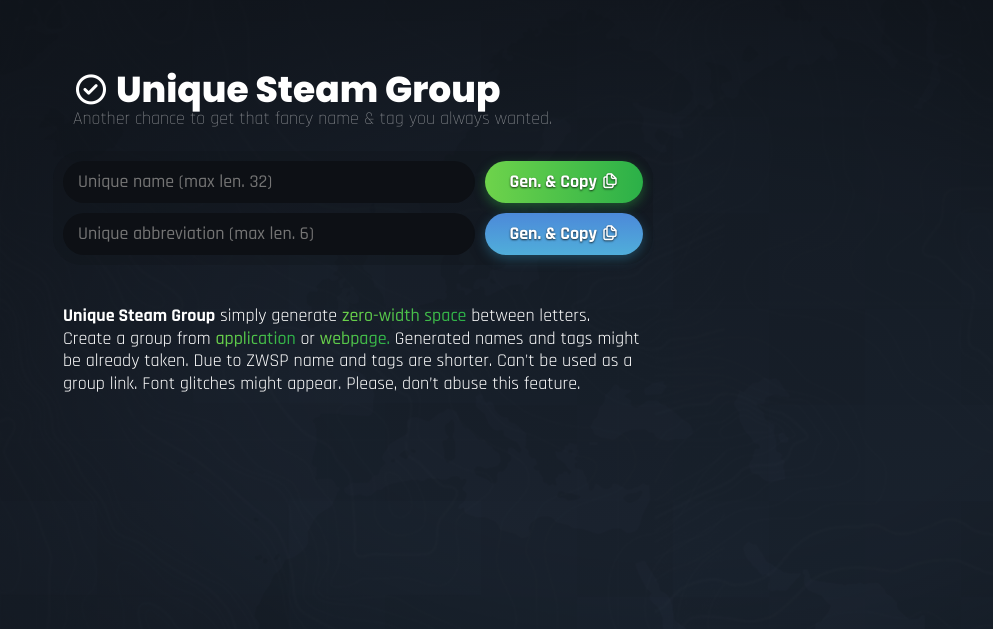
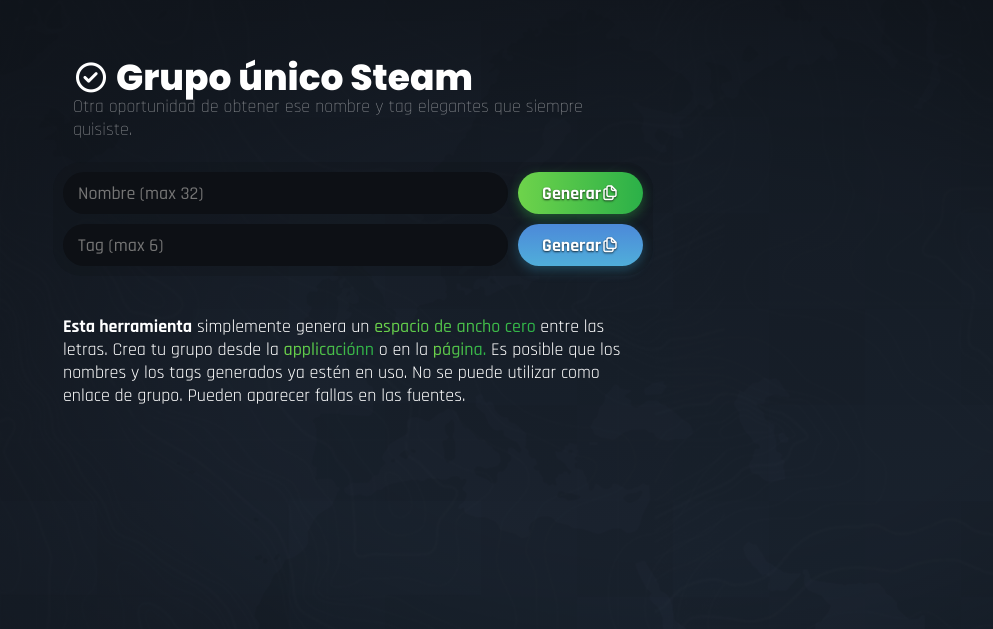
Before and after one commit to deloreanfn/steam, a website built with Parcel: page index.html in a window 1280 px wide. Shown: the part 171-800 px from the top of the page, without its empty margins (287-1280 px from the left). Built offline with nearby package versions, Linux system fonts and the light colour scheme; a script that the page names is missing.

Commit message:
Update index.html

```diff
--- a/index.html
+++ b/index.html
@@ -1,7 +1,7 @@
 <!DOCTYPE html>
 <html>
     <head>
-        <title>Unique Steam Group by Joseph</title>
+        <title>Grupo único steam</title>
         <meta charset="UTF-8" />
         <link rel="stylesheet" href="src/styles.css" />
         <link rel="stylesheet" href="src/styles.css" />
@@ -15,25 +15,25 @@
     <div id="app">
         <div id="header">
             <div id="title">
-                <i class="uil uil-check-circle"></i> Unique Steam Group
+                <i class="uil uil-check-circle"></i> Grupo único Steam
             </div>
             <div id="subtitle">
-                Another chance to get that fancy name & tag you always wanted.
+                Otra oportunidad de obtener ese nombre y tag elegantes que siempre quisiste.
             </div>
         </div>
         <div id="generators">
             <div id="generator">
-                <input id="name" placeholder="Unique name (max len. 32)" />
-                <button class="button" id="copyName">Gen. & Copy <i class="uil uil-copy"></i></button>
+                <input id="name" placeholder="Nombre (max 32)" />
+                <button class="button" id="copyName">Generar<i class="uil uil-copy"></i></button>
             </div>
             <div id="generator">
-                <input id="tag" placeholder="Unique abbreviation (max len. 6)" />
-                <button class="button blue" id="copyTag">Gen. & Copy <i class="uil uil-copy"></i></button>
+                <input id="tag" placeholder="Tag (max 6)" />
+                <button class="button blue" id="copyTag">Generar<i class="uil uil-copy"></i></button>
             </div>
       </div>
       <div id="container">
           <div id="content">
-              <b>Unique Steam Group</b> simply generate <a href="#">zero-width space</a> between letters. Create a group from <a href="steam://openurl/https://steamcommunity.com/actions/GroupCreate/">application</a> or <a href="https://steamcommunity.com/actions/GroupCreate">webpage.</a> Generated names and tags might be already taken. Due to ZWSP name and tags are shorter. Can't be used as a group link. Font glitches might appear. Please, don’t abuse this feature.
+              <b>Esta herramienta</b> simplemente genera un <a href="#">espacio de ancho cero </a> entre las letras. Crea tu grupo desde la <a href="steam://openurl/https://steamcommunity.com/actions/GroupCreate/">applicaciónn</a> o en la <a href="https://steamcommunity.com/actions/GroupCreate">página.</a> Es posible que los nombres y los tags generados ya estén en uso. No se puede utilizar como enlace de grupo. Pueden aparecer fallas en las fuentes.
           </div>
       </div>
     </div>
```
